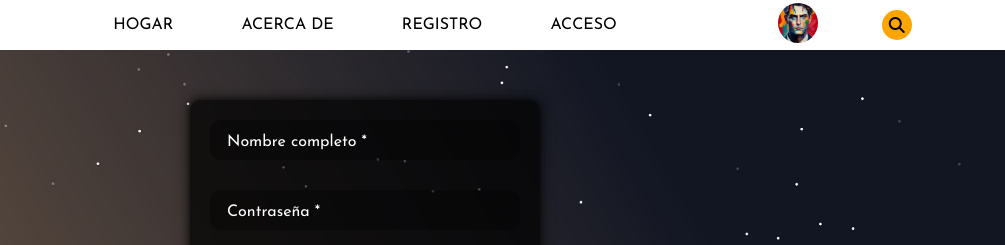
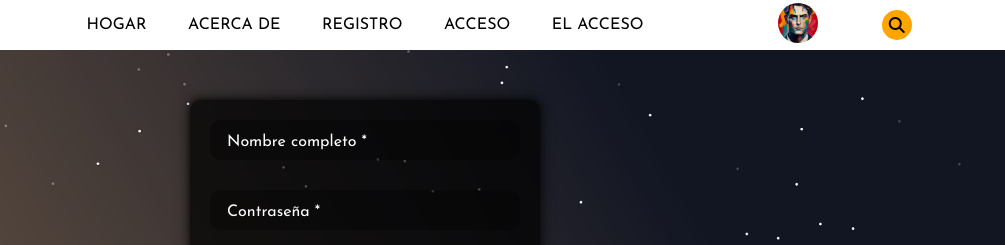
Before and after one commit to aysenurgezgin/miBlog, a plain HTML site: page pages/acceso.html in a window 1280 px wide. Shown: the top 245 px of the page, 275-1280 px from the left. Drawn offline with Linux system fonts and the light colour scheme.

Commit message:
add the embed page to the project

```diff
--- a/pages/acceso.html
+++ b/pages/acceso.html
@@ -25,6 +25,8 @@
                 <a href="./acercaDe.html">ACERCA DE</a>
                 <a href="./registro.html">REGISTRO</a>
                 <a href="./acceso.html">ACCESO</a>
+                <a href="pages/add.html">EL ACCESO</a>
+
 
             </div>
             <div class="right">
```
Also changed, not shown: pages/acercaDe.html (+2 -0 lines), pages/registro.html (+2 -0 lines).
